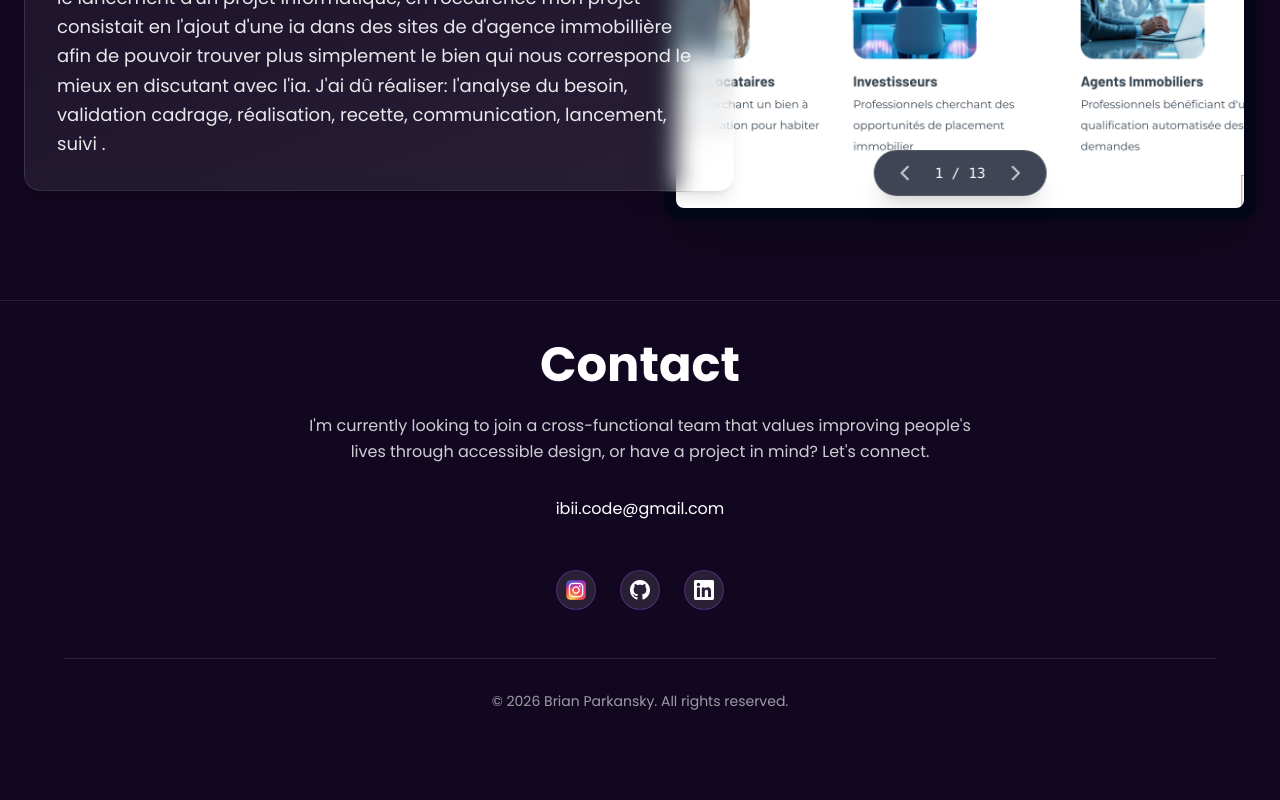
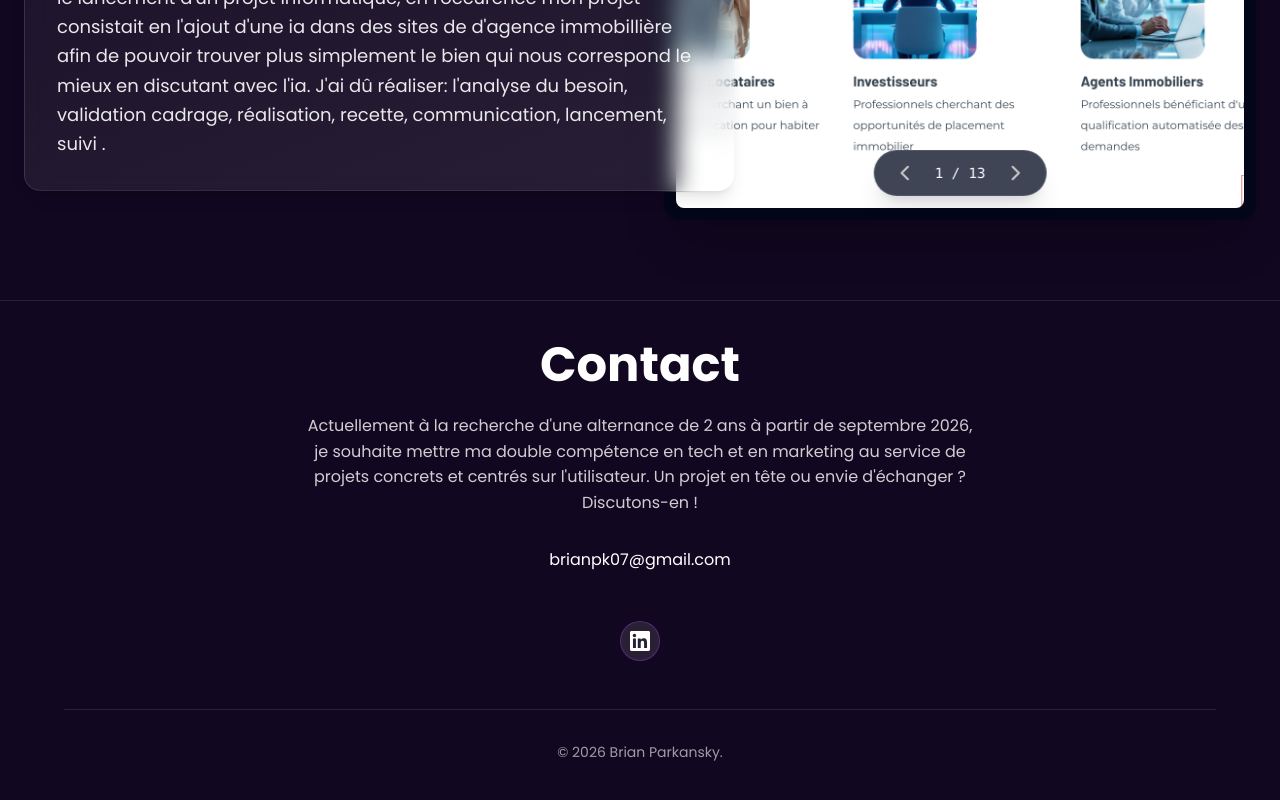
Before and after one commit to brianpk07-tech/portfolio-v2, a Next.js app: page / in a window 1280 px wide. Shown: the part 5140-5940 px from the top of the page. Before the commit the page ends 5891 px from the top, so only its background shows below. Built offline with nearby package versions, Linux system fonts and the light colour scheme.

Commit message:
18h32/01/06/2026

```diff
--- a/app/components/Footer.tsx
+++ b/app/components/Footer.tsx
@@ -10,52 +10,20 @@ export default function Footer(): React.JSX.Element {
             Contact
           </h2>
           <p className="text-md text-white/80 max-w-2xl mx-auto mb-8">
-            I&apos;m currently looking to join a cross-functional team that values
-            improving people&apos;s lives through accessible design, or have a project
-            in mind? Let&apos;s connect.
+            Actuellement à la recherche d'une alternance de 2 ans à partir de septembre 2026, je souhaite mettre ma double compétence en tech et en marketing au service de projets concrets et centrés sur l'utilisateur. Un projet en tête ou envie d'échanger ? Discutons-en !
           </p>
           <a
             href="mailto:ibii.code@gmail.com"
             className="text-md text-purple-400 hover:text-purple-300 transition-colors"
           >
-            ibii.code@gmail.com
+            brianpk07@gmail.com
           </a>
         </div>
 
         {/* Social Media Icons */}
         <div className="flex justify-center gap-6 mt-12">
           <Link
-            href="https://www.instagram.com/ibii.memon/"
-            target="_blank"
-            rel="noopener noreferrer"
-            className="w-10 h-10 flex items-center justify-center rounded-full bg-white/10 hover:bg-white/20 border border-purple-500/30 hover:border-purple-500/50 transition-all"
-            aria-label="Instagram"
-          >
-            <Image
-              src="/assets/insta.webp"
-              alt="Instagram"
-              width={20}
-              height={20}
-              className="w-5 h-5"
-            />
-          </Link>
-          <Link
-            href="https://github.com/ibrahimmemonn"
-            target="_blank"
-            rel="noopener noreferrer"
-            className="w-10 h-10 flex items-center justify-center rounded-full bg-white/10 hover:bg-white/20 border border-purple-500/30 hover:border-purple-500/50 transition-all"
-            aria-label="GitHub"
-          >
-            <svg
-              className="w-5 h-5 text-white"
-              fill="currentColor"
-              viewBox="0 0 24 24"
-            >
-              <path d="M12 0c-6.626 0-12 5.373-12 12 0 5.302 3.438 9.8 8.207 11.387.599.111.793-.261.793-.577v-2.234c-3.338.726-4.033-1.416-4.033-1.416-.546-1.387-1.333-1.756-1.333-1.756-1.089-.745.083-.729.083-.729 1.205.084 1.839 1.237 1.839 1.237 1.07 1.834 2.807 1.304 3.492.997.107-.775.418-1.305.762-1.604-2.665-.305-5.467-1.334-5.467-5.931 0-1.311.469-2.381 1.236-3.221-.124-.303-.535-1.524.117-3.176 0 0 1.008-.322 3.301 1.23.957-.266 1.983-.399 3.003-.404 1.02.005 2.047.138 3.006.404 2.291-1.552 3.297-1.23 3.297-1.23.653 1.653.242 2.874.118 3.176.77.84 1.235 1.911 1.235 3.221 0 4.609-2.807 5.624-5.479 5.921.43.372.823 1.102.823 2.222v3.293c0 .319.192.694.801.576 4.765-1.589 8.199-6.086 8.199-11.386 0-6.627-5.373-12-12-12z" />
-            </svg>
-          </Link>
-          <Link
-            href="https://www.linkedin.com/in/ibrahimmemonn/"
+            href="www.linkedin.com/in/brian-parkansky-3b3118355"
             target="_blank"
             rel="noopener noreferrer"
             className="w-10 h-10 flex items-center justify-center rounded-full bg-white/10 hover:bg-white/20 border border-purple-500/30 hover:border-purple-500/50 transition-all"
@@ -73,7 +41,7 @@ export default function Footer(): React.JSX.Element {
 
         <div className="text-center mt-12 pt-8 border-t border-white/10">
           <p className="text-white/60 text-sm">
-            © {new Date().getFullYear()} Brian Parkansky. All rights reserved.
+            © {new Date().getFullYear()} Brian Parkansky.
           </p>
         </div>
       </div>
```
